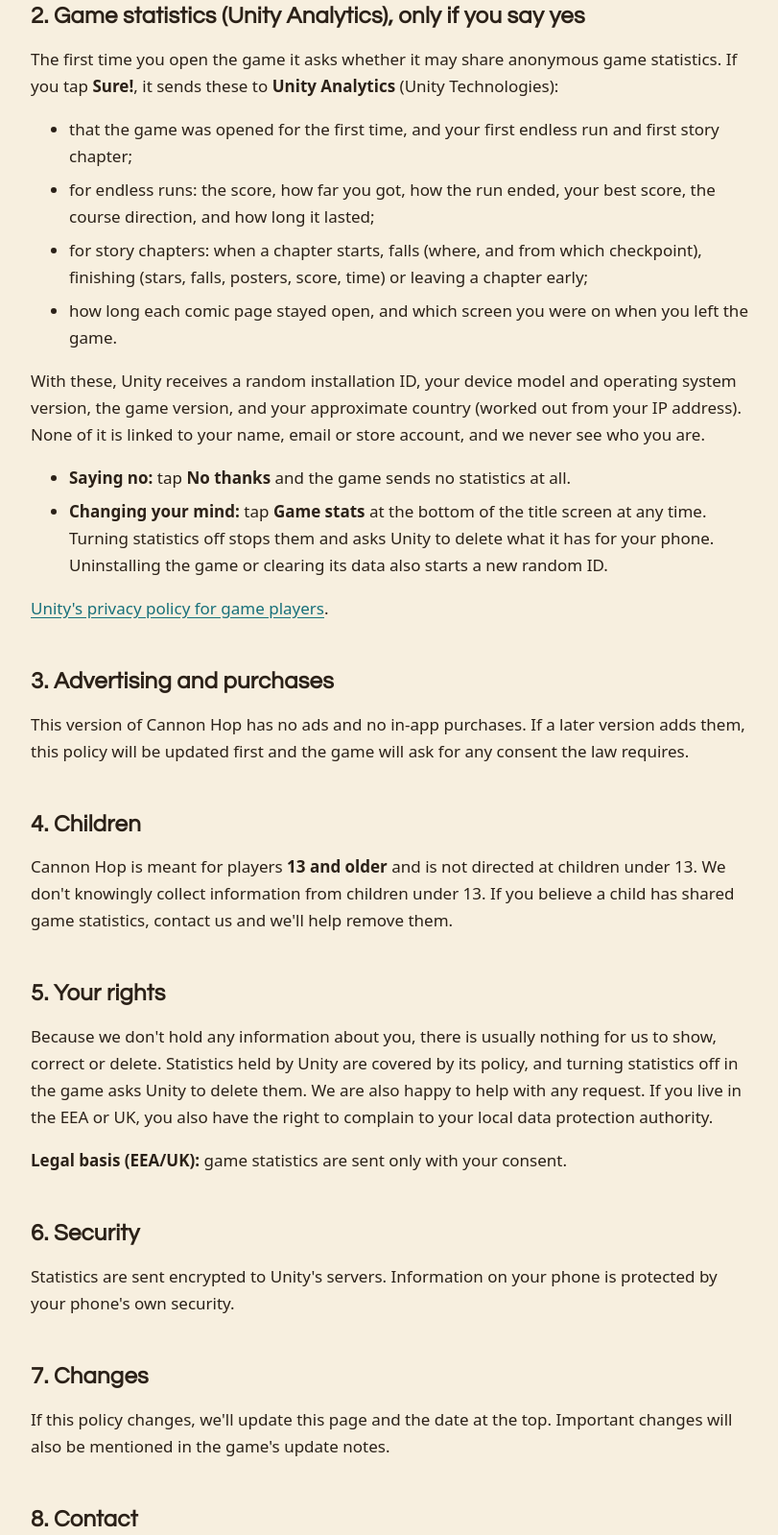
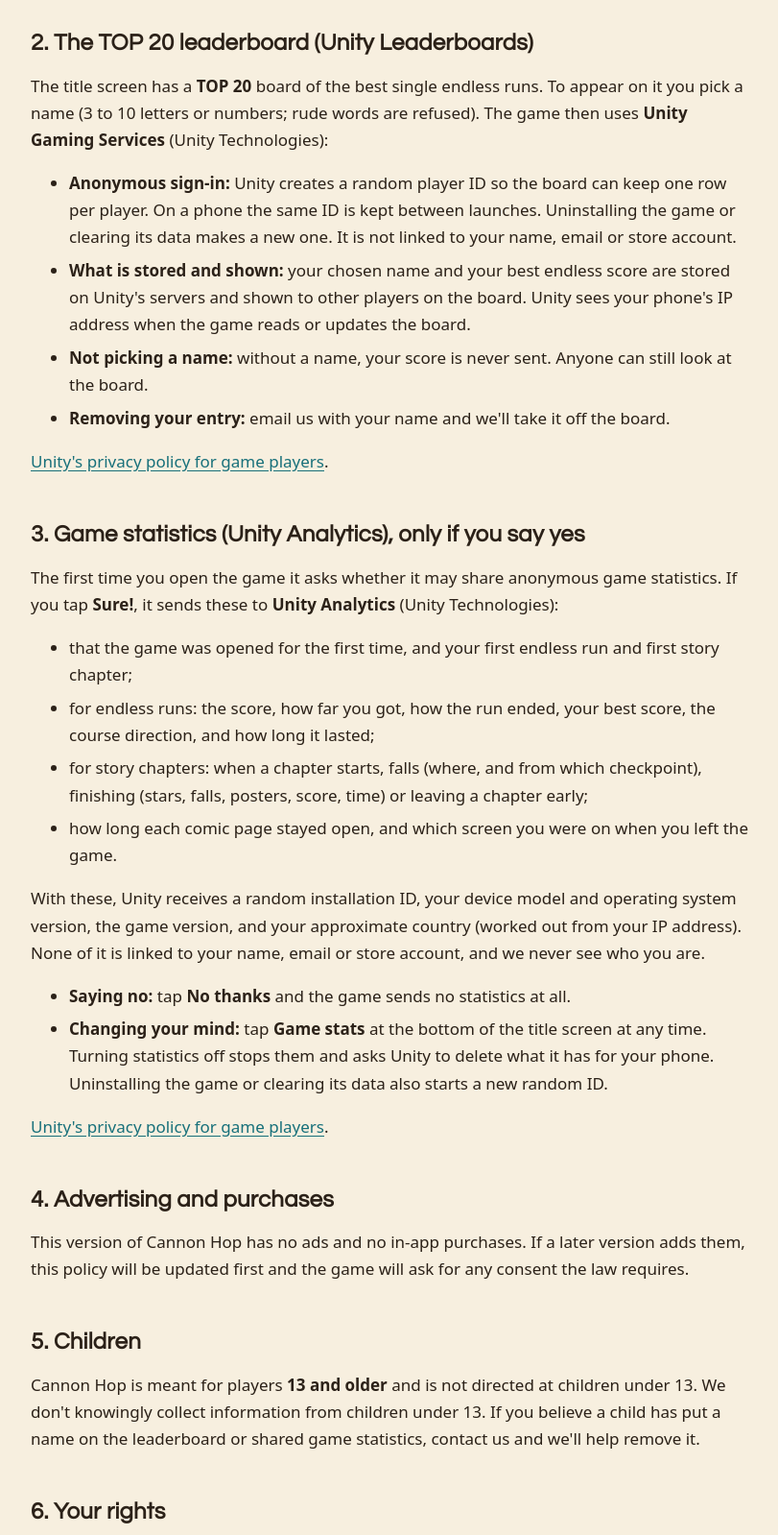
Before and after one commit to specificheatdelta/twelvedoors-site, a plain HTML site: page cannonhop/privacy/index.html in a window 1280 px wide. Shown: the part 757-2356 px from the top of the page at 96% size, without its empty margins (234-1045 px from the left). Drawn offline with Linux system fonts and the light colour scheme.

Commit message:
Cannon Hop privacy: TOP 20 leaderboard section (effective 16 November 2026)
Co-Authored-By: Claude Opus 5.5 <noreply@anthropic.com>

```diff
--- a/cannonhop/privacy/index.html
+++ b/cannonhop/privacy/index.html
@@ -34,15 +34,25 @@
       <div class="wrap prose">
         <p class="eyebrow">Cannon Hop</p>
         <h1>Cannon Hop Privacy Policy</h1>
-        <p class="meta">Effective: 15 November 2026</p>
+        <p class="meta">Effective: 16 November 2026</p>
 
         <p>Cannon Hop is a game made by <strong>Twelve Doors Interactive</strong> ("we"). This policy explains what happens to information when you play.</p>
-        <p class="callout"><strong>The short version:</strong> there are no accounts, we don't ask who you are, and the game shows no ads and sells nothing. If you say yes, it sends a few anonymous game statistics so we can make the game better. If you say no, it sends nothing.</p>
+        <p class="callout"><strong>The short version:</strong> there are no accounts, we don't ask who you are, and the game shows no ads and sells nothing. If you pick a name for the TOP 20 leaderboard, that name and your best endless score are shown to other players. If you say yes to game statistics, the game sends a few anonymous statistics so we can make it better.</p>
 
         <h2>1. Information that stays on your phone</h2>
         <p>The game saves on your device only: your best score, your story progress (chapters finished, stars, posters found, best chapter scores, last checkpoint), how your stunt performer looks, and your settings (sound, course direction, your game statistics choice). None of this is sent to us. Uninstalling the game, or clearing its data in your phone's settings, deletes it.</p>
 
-        <h2>2. Game statistics (Unity Analytics), only if you say yes</h2>
+        <h2>2. The TOP 20 leaderboard (Unity Leaderboards)</h2>
+        <p>The title screen has a <strong>TOP 20</strong> board of the best single endless runs. To appear on it you pick a name (3 to 10 letters or numbers; rude words are refused). The game then uses <strong>Unity Gaming Services</strong> (Unity Technologies):</p>
+        <ul>
+          <li><strong>Anonymous sign-in:</strong> Unity creates a random player ID so the board can keep one row per player. On a phone the same ID is kept between launches. Uninstalling the game or clearing its data makes a new one. It is not linked to your name, email or store account.</li>
+          <li><strong>What is stored and shown:</strong> your chosen name and your best endless score are stored on Unity's servers and shown to other players on the board. Unity sees your phone's IP address when the game reads or updates the board.</li>
+          <li><strong>Not picking a name:</strong> without a name, your score is never sent. Anyone can still look at the board.</li>
+          <li><strong>Removing your entry:</strong> email us with your name and we'll take it off the board.</li>
+        </ul>
+        <p><a href="https://unity.com/legal/game-player-and-app-user-privacy-policy">Unity's privacy policy for game players</a>.</p>
+
+        <h2>3. Game statistics (Unity Analytics), only if you say yes</h2>
         <p>The first time you open the game it asks whether it may share anonymous game statistics. If you tap <strong>Sure!</strong>, it sends these to <strong>Unity Analytics</strong> (Unity Technologies):</p>
         <ul>
           <li>that the game was opened for the first time, and your first endless run and first story chapter;</li>
@@ -57,23 +67,23 @@
         </ul>
         <p><a href="https://unity.com/legal/game-player-and-app-user-privacy-policy">Unity's privacy policy for game players</a>.</p>
 
-        <h2>3. Advertising and purchases</h2>
+        <h2>4. Advertising and purchases</h2>
         <p>This version of Cannon Hop has no ads and no in-app purchases. If a later version adds them, this policy will be updated first and the game will ask for any consent the law requires.</p>
 
-        <h2>4. Children</h2>
-        <p>Cannon Hop is meant for players <strong>13 and older</strong> and is not directed at children under 13. We don't knowingly collect information from children under 13. If you believe a child has shared game statistics, contact us and we'll help remove them.</p>
+        <h2>5. Children</h2>
+        <p>Cannon Hop is meant for players <strong>13 and older</strong> and is not directed at children under 13. We don't knowingly collect information from children under 13. If you believe a child has put a name on the leaderboard or shared game statistics, contact us and we'll help remove it.</p>
 
-        <h2>5. Your rights</h2>
+        <h2>6. Your rights</h2>
         <p>Because we don't hold any information about you, there is usually nothing for us to show, correct or delete. Statistics held by Unity are covered by its policy, and turning statistics off in the game asks Unity to delete them. We are also happy to help with any request. If you live in the EEA or UK, you also have the right to complain to your local data protection authority.</p>
-        <p><strong>Legal basis (EEA/UK):</strong> game statistics are sent only with your consent.</p>
+        <p><strong>Legal bases (EEA/UK):</strong> showing your name and best score on the leaderboard is necessary to provide the feature you chose by picking a name; game statistics are sent only with your consent.</p>
 
-        <h2>6. Security</h2>
-        <p>Statistics are sent encrypted to Unity's servers. Information on your phone is protected by your phone's own security.</p>
+        <h2>7. Security</h2>
+        <p>Leaderboard entries and statistics are sent encrypted to Unity's servers. Information on your phone is protected by your phone's own security.</p>
 
-        <h2>7. Changes</h2>
+        <h2>8. Changes</h2>
         <p>If this policy changes, we'll update this page and the date at the top. Important changes will also be mentioned in the game's update notes.</p>
 
-        <h2>8. Contact</h2>
+        <h2>9. Contact</h2>
         <p>Twelve Doors Interactive<br>Email: <a href="mailto:hello@twelvedoorsinteractive.com?subject=Cannon%20Hop%20privacy">hello@twelvedoorsinteractive.com</a></p>
       </div>
     </section>
```
